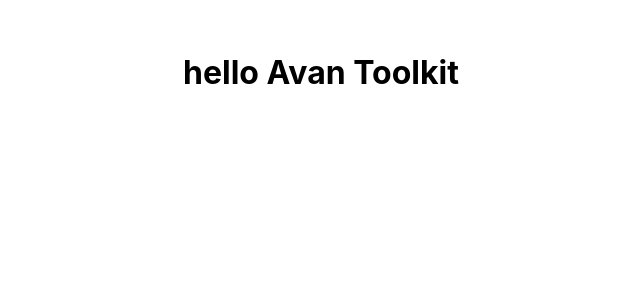
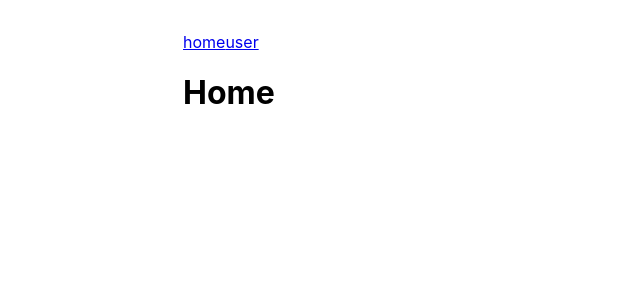
Before and after one commit to Layouwen/avan-toolkit, a Vue app: page / in a window 1280 px wide. Shown: the top 300 px of the page, without its empty margins (153-793 px from the left). Built offline with nearby package versions, Linux system fonts and the light colour scheme.

Commit message:
feat: add vue-router

```diff
--- a/package.json
+++ b/package.json
@@ -40,6 +40,7 @@
   },
   "dependencies": {
     "electron-squirrel-startup": "^1.0.1",
-    "vue": "^3.5.34"
+    "vue": "^3.5.34",
+    "vue-router": "^5.0.7"
   }
 }
--- a/src/App.vue
+++ b/src/App.vue
@@ -1,7 +1,12 @@
 <script setup lang="ts">
-console.log('hello Avan Toolkit');
+const a = 1;
+console.log("====================================");
+console.log(a);
+console.log("====================================");
 </script>
 
 <template>
-  <h1>hello Avan Toolkit</h1>
+  <router-link to="/">home</router-link>
+  <router-link to="/user">user</router-link>
+  <router-view />
 </template>
--- a/src/renderer.ts
+++ b/src/renderer.ts
@@ -30,5 +30,6 @@ import './index.css';
 
 import { createApp } from 'vue';
 import App from './App.vue';
+import router from './router';
 
-createApp(App).mount('#app');
+createApp(App).use(router).mount('#app');
--- /dev/null
+++ b/src/router/index.ts
@@ -0,0 +1,20 @@
+import { createRouter, createMemoryHistory } from 'vue-router';
+
+import HomeView from '../views/HomeView.vue';
+import User from '../views/User.vue'
+
+const router = createRouter({
+  history: createMemoryHistory(),
+  routes: [
+    {
+      path: '/',
+      component: HomeView,
+    },
+    {
+      path: '/user',
+      component: User
+    }
+  ],
+});
+
+export default router;
--- /dev/null
+++ b/src/views/HomeView.vue
@@ -0,0 +1,8 @@
+<script setup lang="ts">
+</script>
+
+<template>
+  <div>
+    <h1>Home</h1>
+  </div>
+</template>
--- /dev/null
+++ b/src/views/User.vue
@@ -0,0 +1,3 @@
+<template>
+
+</template>
```
Also changed, not shown: 1 other file (tests, documents, lock files or other folders).
